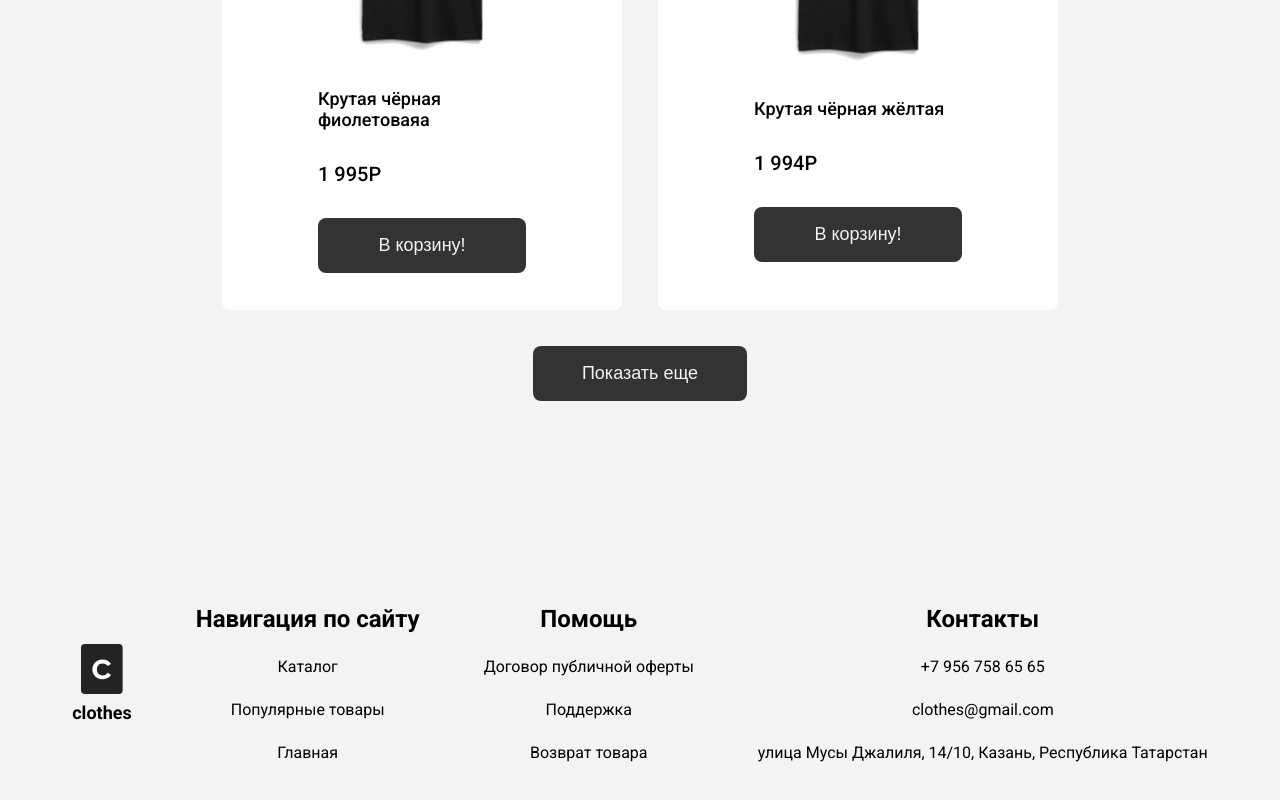
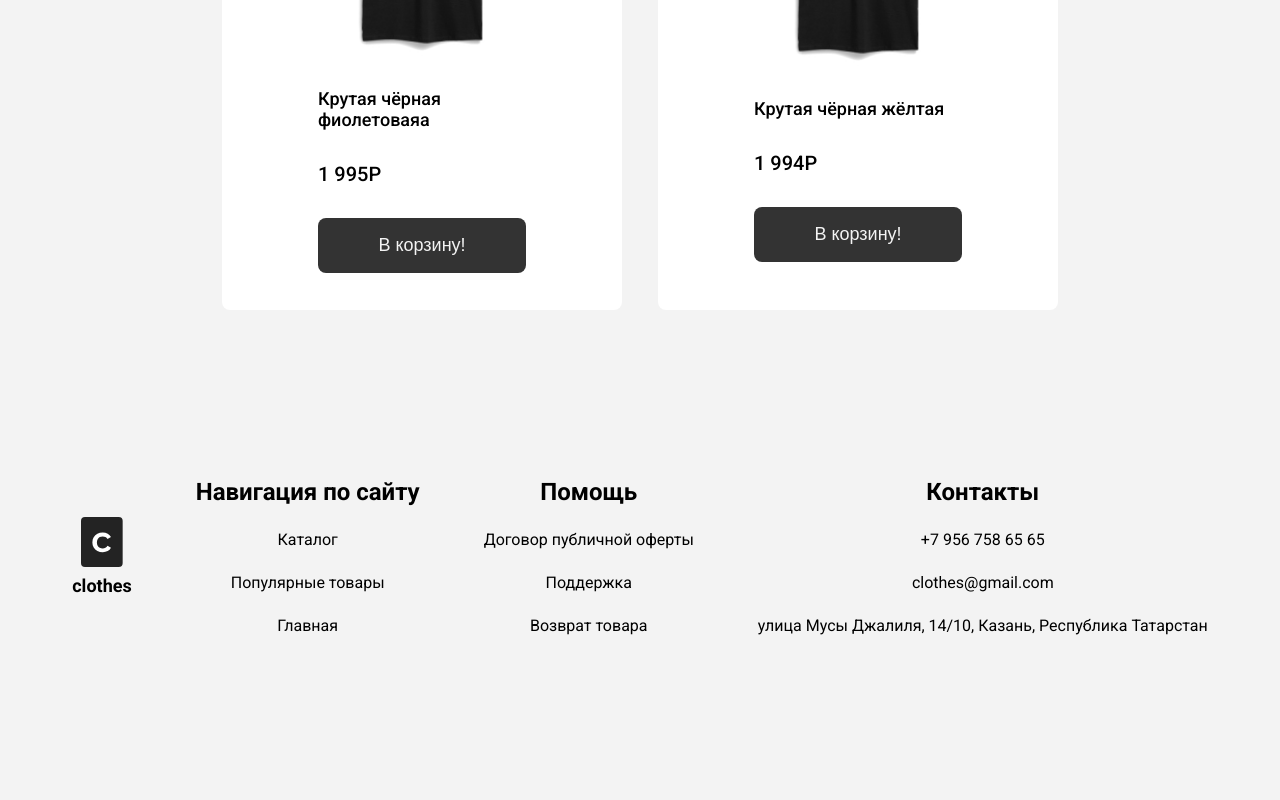
Before and after one commit to fqZell/reactBasic, a React (Vite) app: page /catalog in a window 1280 px wide. Shown: the part 1614-2414 px from the top of the page. After the commit the page ends 2299 px from the top, so only its background shows below. Built offline with nearby package versions, Linux system fonts and the light colour scheme.

Commit message:
add to nav

```diff
--- a/index.html
+++ b/index.html
@@ -4,7 +4,8 @@
     <meta charset="UTF-8" />
     <link rel="icon" type="image/svg+xml" href="/vite.svg" />
     <meta name="viewport" content="width=device-width, initial-scale=1.0" />
-    <title>React 2</title>
+    <link rel="icon" href="./public/logo/logo.svg" type="image/x-icon">
+    <title></title>
   </head>
   <body>
     <div id="root"></div>
--- a/src/components/Card/Card.jsx
+++ b/src/components/Card/Card.jsx
@@ -2,14 +2,12 @@ import Button from "../Button/Button"
 import photo from '../../../public/product/product.jpg'
 import favoritesCard from '../../../public/icons/favoritesCard.svg'
 import './card.css'
-import { NavLink } from "react-router-dom"
-
 // eslint-disable-next-line react/prop-types
 export default function Card({ id, title, price }) {
     return (
         <>
 
-            <NavLink to={`${id}`}>
+            <a href={`/catalog/${id}`}>
                 <div className="card">
 
                     <img src={photo} alt="card" />
@@ -27,7 +25,7 @@ export default function Card({ id, title, price }) {
                     </div>
 
                 </div>
-            </NavLink>
+            </a>
 
         </>
     )
--- a/src/components/Header/Header.css
+++ b/src/components/Header/Header.css
@@ -21,7 +21,7 @@
     gap: 8px;
 }
 
-.logo a{
+.logo p{
     cursor: pointer;
     font-size: 18px;
     font-weight: 700;
--- a/src/components/Header/Header.jsx
+++ b/src/components/Header/Header.jsx
@@ -31,7 +31,7 @@ export default function Header() {
                 <nav className="nav">
                     <NavLink to="/catalog"><a href="#">Каталог</a></NavLink>
                     <a href="#populars">Популярные товары</a>
-                    <NavLink to="/"><a href="#">Главная</a></NavLink>
+                    <NavLink to="/"><p>Главная</p></NavLink>
                 </nav>
 
                 <div className="icons">
--- a/src/components/Logo/Logo.jsx
+++ b/src/components/Logo/Logo.jsx
@@ -8,7 +8,7 @@ export default function Logo() {
         <NavLink to="/">
             <div className="logo">
                 <img src={logo} alt="logo" />
-                <a href="#">clothes</a>
+                <p>clothes</p>
             </div>
         </NavLink>
 
--- a/src/index.css
+++ b/src/index.css
@@ -117,25 +117,11 @@ main h2 {
   flex-wrap: wrap;
 
   gap: 24px;
-
-  /* margin-bottom: 96px; */
 }
 
-.catalog-button .button {
+.arrowBack {
   display: flex;
-  justify-content: center;
+  justify-content: flex-start;
   align-items: center;
-
-  font-size: 18px;
-  margin: 36px auto;
-  transition: all 0.3s ease-in-out;
-  border: 1px solid transparent;
-  background-color: #333;
-  color: #f3f3f3;
+  text-align: center;
 }
-
-.catalog-button .button:hover {
-  background-color: transparent;
-  color: #333;
-  border: 1px solid #333;
-}
--- a/src/pages/Catalog.jsx
+++ b/src/pages/Catalog.jsx
@@ -1,6 +1,4 @@
-import Button from "../components/Button/Button";
 import Card from "../components/Card/Card";
-// import Filter from "../components/Filter/Filter";
 import { products } from "../data";
 import Footer from "../components/Footer/Footer";
 import { useState } from "react";
@@ -10,13 +8,13 @@ import Search from "../components/Search/Search";
 // eslint-disable-next-line react/prop-types
 export default function Catalog() {
 
-    const [sorting, setSorting] = useState('popular');
+    const [sorting, setSorting] = useState('popular')
+    const [query, setQuery] = useState("")
 
     const handleSortingChange = (event) => {
       setSorting(event.target.value);
     };
 
-    const [query, setQuery] = useState("")
     const onChangeQuery = (event) => {
         setQuery(event.target.value);
     }
@@ -64,12 +62,6 @@ export default function Catalog() {
             )}
             </div>
 
-            <div className="catalog-button">
-                <Button>
-                    Показать еще
-                </Button>
-            </div>
-
             <Footer />
         </>
     )
--- a/src/pages/HomePage.jsx
+++ b/src/pages/HomePage.jsx
@@ -18,9 +18,9 @@ export default function HomePage() {
 
             <div className="cards">
 
-            {products.map((product, index) => (
-            <Card key={index} {...product} />
-            ))}
+                <Card {...products[0]} />
+                <Card {...products[1]} />
+                <Card {...products[2]} />
 
             </div>
 
--- a/src/pages/SingleProduct.jsx
+++ b/src/pages/SingleProduct.jsx
@@ -1,5 +1,7 @@
-import { useParams } from 'react-router-dom';
+import { NavLink, useParams } from 'react-router-dom';
 import { products } from '../data';
+import Back from "../../public/icons/back.svg"
+import '../index.css'
 
 // eslint-disable-next-line react/prop-types
 const ProductPage = () => {
@@ -12,10 +14,18 @@ const ProductPage = () => {
   }
 
   return (
-    <div>
+
+    <>
+    <NavLink to="/">
+        <div className="arrowBack">
+            <img src={Back} alt="back" />
+        </div>
+        <p>Назад</p>
+    </NavLink>
+
       <h2>{product.title}</h2>
       <p>{product.price}</p>
-    </div>
+    </>
   );
 };
 
```
Also changed, not shown: src/router/router.jsx (+7 -1 lines), public/icons/back.svg (added).
